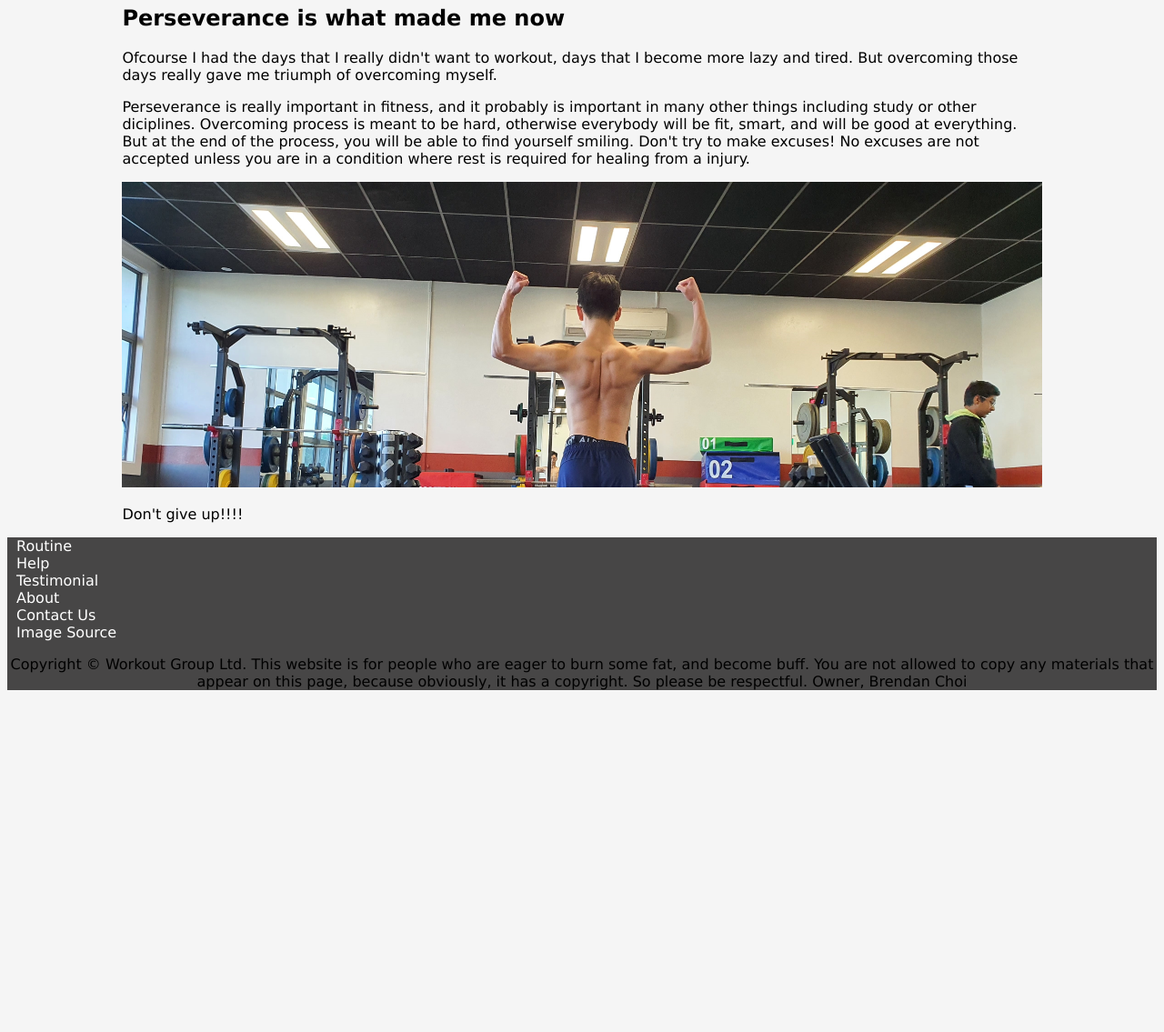
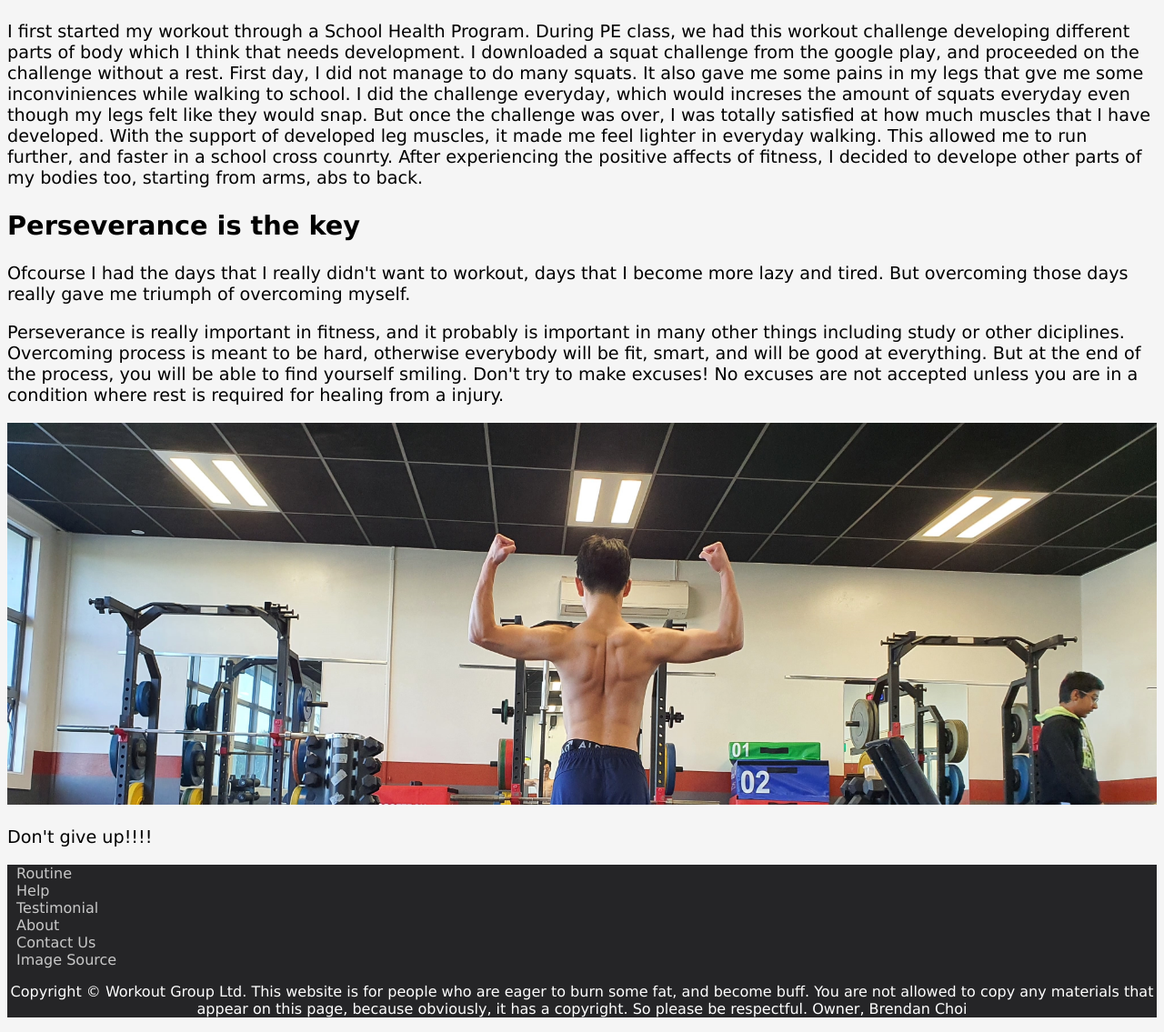
Before and after one commit to Brendanchoi626/NoExcuse, a Flask app: page /testimonial/ in a window 1280 px wide. Shown: the part 1223-2358 px from the top of the page at 91% size. Before the commit the page ends 1982 px from the top, so only its background shows below. Run offline with Flask 2, Linux system fonts and the light colour scheme.

Commit message:
wrapping things up

```diff
--- a/app.py
+++ b/app.py
@@ -2,6 +2,7 @@ import os
 import random
 import sqlite3
 from flask import Flask, render_template
+from flask import abort
 
 # Acts like a sql query runner
 def sqlite_conn(database, query, single=False):
@@ -22,39 +23,56 @@ def home():
     arr = os.listdir(r'C:\Users\brend\12DTP\12DTP\NoExcuse\static\videos with inspirational qoutes')
     randvid = random.choice(arr) #Selects a random video file from a folder with a path above and returns it
     return render_template('home.html', randvid=randvid)
+
 # routine page
 @app.route('/routine/')
 def all_routines():
     results = sqlite_conn('database.db', "SELECT * FROM Routine")
     return render_template('routine.html', routines=results)
+
 # help page
 @app.route('/help/')
 def help():
     results = sqlite_conn('database.db', "select id, name from Exercise where Exercise.id in (select exercise_id from Help)")
     return render_template('help.html', help=results)
+
 # workout_help page
 @app.route('/workout_help/<int:id>')
 def workouthelper(id):
     results = sqlite_conn('database.db', "SELECT desc FROM Help where Help.exercise_id == {}".format(id))
-    return render_template('workout_help.html', results=results)
+    if results != []:
+        return render_template('workout_help.html', results=results)
+    else:  #if a person tries to get an information that isn't in the database through url, error 404 page is shown
+        abort(404)
+
 # exercisenow page
 @app.route('/exercisenow/<int:id>')
 def exercisenow(id):
-    exercisenow = sqlite_conn('database.db', 'SELECT Exercise.name, ExerciseRoutine.reps, ExerciseRoutine.sets, ExerciseRoutine.term, Exercise.description FROM ExerciseRoutine INNER JOIN Exercise ON ExerciseRoutine.Exercise=Exercise.id WHERE ExerciseRoutine.Routine= (SELECT id FROM Routine WHERE id = {})'.format(id))
-    description = sqlite_conn('database.db', 'SELECT Routine.decscription FROM Routine WHERE id == {};'.format(id), True)
-    return render_template('exercisenow.html', exercisenow=exercisenow, description=description[0])
+    exercisenow = sqlite_conn('database.db', 'SELECT Exercise.name, Exercise.description FROM ExerciseRoutine INNER JOIN Exercise ON ExerciseRoutine.Exercise=Exercise.id WHERE ExerciseRoutine.Routine= (SELECT id FROM Routine WHERE id = {})'.format(id))
+    description = sqlite_conn('database.db', 'SELECT Routine.description FROM Routine WHERE id == {};'.format(id), True)
+    if exercisenow != [] and description != None:
+        return render_template('exercisenow.html', exercisenow=exercisenow, description=description[0])
+    else: #if a person tries to get an information that isn't in the database through url, error 404 page is shown
+        abort(404)
+
 # image copyright page
 @app.route('/images_copyrights/')
 def image_source():
     return render_template("images_copyrights.html")
+
 # about page
 @app.route('/about/')
 def about():
     return render_template("about.html")
+
 # testimpnial page
 @app.route('/testimonial/')
 def testimonial():
     return render_template("testimonial.html")
+@app.route('/contact_us')
+def contact_us():
+    return render_template('contact_us.html')
+
 # 404 error page
 @app.errorhandler(404)
 def page_not_found(e):
--- a/static/css/style.css
+++ b/static/css/style.css
@@ -94,7 +94,6 @@ nav ul {
     height: auto;
     background-color: rgb(50, 50, 50);
     margin-bottom: 1.25%;
-    font-size: smaller;
     padding: 5%;
     color: white;
 }
@@ -121,7 +120,6 @@ nav ul {
     margin: 0;
     padding: 0;
     box-sizing: border-box;
-    font-family: Verdana, Tahoma, sans-serif;
 }
 .gridview_layout a p{
     text-align: center;
@@ -131,8 +129,9 @@ nav ul {
     font-size: large;
     font-weight: bold;
     background-color: white;
+    color: black;
 }
-.gridview_layout {/*       displays the contents in grid, while keeping the*/
+.gridview_layout {/*displays the contents in grid, while keeping the*/
     display:grid;
     grid-template-columns: repeat(auto-fit, minmax(400px, 1fr));
     width: 100%;
@@ -144,7 +143,6 @@ nav ul {
     width: 400px;
     height: auto;
     position: relative;
-    background-color: white;
     margin: 10px auto;
     z-index: 0;
 }
@@ -189,19 +187,19 @@ nav ul {
 }
 .gridview_layout_element_text{/* styles the box + text created by transition motion */
     position: absolute;
-    color: white;
     bottom: 0;
     top: 10px;
     width: 400px;
     height: auto;
-    padding: 90px 30px;
+    padding: 15px 30px;
     display: none;
     text-align: center;
     font-size: auto;
     z-index: 1;
+    color: white;
     pointer-events: none;
 }
-.gridview_layout_element_text a::after{
+.gridview_layout_element a::after{
     text-decoration:none;
     margin: 0;
     padding: 0;
@@ -211,6 +209,9 @@ nav ul {
 }
 .gridview_layout_element:hover .gridview_layout_element_text{/* show hidden information on hover*/
     display: block;
+}
+.gridview_layout a p:hover{
+    background-color: whitesmoke;
 }
 /*------------------------------------------------------------------------------------------------------------------------------------*/
 /*styles home.html*/
@@ -292,7 +293,7 @@ nav ul {
     width:60%;
     height: auto;
     display: flex;
-    margin-left: 20%;
+    margin-left:20%;
 }
 .slideshow_element {/* Online css for the slidshow gallery */
     display: none;
@@ -358,17 +359,18 @@ nav ul {
 /*Styles footer.html*/
 /*------------------------------------------------------------------------------------------------------------------------------------*/
 footer{
-    background-color: rgb(71, 70, 70);
+    background-color: rgb(37, 37, 39);
     align-items: center;
 }
 footer a{
-    color: white;
+    color: rgb(200, 200, 200);
     text-align: center;
     text-decoration: none;
     padding: 10px 0 0 10px;
 }
 footer p{
     text-align: center;
+    color: white;
 }
 /*------------------------------------------------------------------------------------------------------------------------------------*/
 /* media queries for responsive lwebsite layout */
@@ -390,7 +392,7 @@ footer p{
         padding: 1%;
     }
 }
-@media screen and (max-width : 1200px){
+@media screen and (max-width : 1440px){
     /* exercisenow */
     .exercise_layout_element_text{
         width: 96%;
@@ -427,13 +429,14 @@ footer p{
         width: 100%;
         padding: 0;
     }
+    .nav, .gridview_layout, .exercise_layout, .home_txtnexttoimg, .home_txtoverimg, .information_layout{
+        font-size: larger;
+    }
 }
-@media screen and (max-width : 950px){
+@media screen and (max-width : 1080px){
     .home_contents_tobe_removed{
         display: none;
     }
-}
-@media screen and (max-width : 750px) {
     /* home */
     .home_container_content video{
         display: none;
@@ -442,12 +445,10 @@ footer p{
         bottom: 600px
     }
     .home_content2{
-        top: -120px;
-        font-size: x-small;
+        top: -200px;
     }
-    .home_content{
-        font-size: smaller;
-    }
+}
+@media screen and (max-width : 750px) {
     .home_content_tobe_removed2{
         display: none;
     }
--- a/templates/exercisenow.html
+++ b/templates/exercisenow.html
@@ -3,6 +3,7 @@
 {% block content %}
 <!-- html for exercisenow page -->
 <div class="exercise_layout"><!-- page layout for exercise page width 90%-->
+
     {{description|safe}}
     {% for exercise in exercisenow %}
     <div class="exercise_layout_element"><!-- horizontal layout for video and text -->
@@ -11,10 +12,11 @@
         </div>
         <div class="exercise_layout_element_text"><!-- The specific description of a specific exercise. -->
             <div class="exercise_layout_element_text_desc">
-                <p>{{exercise[4]|safe}} </p>
+                <p>{{exercise[1]|safe}} </p>
             </div>
         </div>
     </div>
     {% endfor %}
+
 </div>
 {% endblock %}
--- a/templates/footer.html
+++ b/templates/footer.html
@@ -4,7 +4,7 @@
     <footer><a href="/help">Help</a></footer>
     <footer><a href="/testimonial">Testimonial</a></footer>
     <footer><a href="/about">About</a></footer>
-    <footer><a href="#ContactUs">Contact Us</a></footer>
+    <footer><a href="/contact_us">Contact Us</a></footer>
     <footer><a href="/images_copyrights">Image Source</a></footer>
     <footer><p>Copyright &copy; Workout Group Ltd. This website
         is for people who are eager to burn some fat, and become
--- a/templates/layout.html
+++ b/templates/layout.html
@@ -3,16 +3,16 @@
 <head>
     <meta charset="UTF-8">
     <meta name="viewport" content="width=device-width, initial-scale=1.0">
-
     <title>NoExcuse</title>
     <link rel="stylesheet" href="/static/css/style.css"/>
-    <link rel="stylesheet" href="https://cdnjs.cloudflare.com/ajax/libs/font-awesome/4.7.0/css/font-awesome.min.css"/>
 </head>
+<!-- The structure of the page -->
 <body>
     <!-- Layouts the page, where Nav.html and fotter.html are constants. -->
     <nav>{% include 'nav.html' %}</nav>
     <!-- Main contents that show the min information -->
     <main>{% block content %}{% endblock %}</main>
+    <!-- Footer -->
     <footer>{% include 'footer.html' %}</footer>
 
 </body>
--- a/templates/nav.html
+++ b/templates/nav.html
@@ -13,7 +13,7 @@
       <!-- other buttons -->
       <li class="nav_other"><a href="/testimonial">Testimonial</a></li>
       <li class="nav_other"><a href="/about">About</a></li>
-      <li class="nav_other"><a href="#ContactUs">Contact Us</a></li>
+      <li class="nav_other"><a href="/contact_us">Contact Us</a></li>
    </ul>
 </nav>
 </div>
--- a/templates/routine.html
+++ b/templates/routine.html
@@ -3,13 +3,14 @@
 {% block content %}
 <!-- html for the routine page -->
 <h1 class="title">Routines</h1>
+
 <div class="gridview_layout"><!-- Page is layed out in a grid format -->
     {% for routine in routines %}
     <div class="gridview_layout_element"><!-- contents are here -->
         <a href="/exercisenow/{{routine[0]}}"><!-- description of a specific workout, it's image and its link -->
         <img src="/static/Pictures for routine page/{{routine[1]}}.jpg" height="400" width="400"><p>{{ routine[1] }}</p></a>
         <div class="gridview_layout_element_text"><!-- text in here will appear with fade affect on Hover -->
-            <p>{{ routine[2]|safe }}</p>
+            <p>{{ routine[2]|safe }}<a href="/exercisenow/{{routine[0]}}"></a></p>
         </div>
     </div>
     {% endfor %}
--- a/templates/testimonial.html
+++ b/templates/testimonial.html
@@ -3,33 +3,39 @@
 {% block content %}
 <!-- html for testimonial page -->
 <!-- My cringe testimonial, please don't read -->
+
 <div class="information_layout"><!-- straight forward vertical layout, width 80%-->
-    <div class="information_layout_element"><!-- Section 1 -->
+    <!-- Section 1 -->
+    <div class="information_layout_element">
     <h2>Everyone starts from the same spot</h2>
-    <img src="/static/pictures to be replaced/knee pushup.png">
-    <p>I first started my workout through a School Health Program. During PE class, we had this challenge
-        where I have to workout a specific part of my body which I think that needs development,
-        leaving the evidence of the workouts that I have done. I downloaded a squat challenge from the
-        google play, and proceeded on the challenge without a rest. First day, I wans't able to do many squats
-        and have struggled a bit in doing them. It also gave me some pains in my legs that gve me some inconviniences
-        while walking to school. I did the challenge everyday, which increses the amount of squats everyday even though
-        my legs felt like they would snap. But once the challenge was over, I was totally satisfied at how much muscles that I
-        have developed. With the support of developed meg muscles, it made me feel lighter in everyday walking and this allowed
-        me to run further, and faster in a school cross counrty. After experiencing the positive affects of fitness,
-        I decided to develope other parts of my bodies too, starting from arms, abs to back.</p>
+
+    <img src="/static/pictures to be replaced/knee pushup.png" alt="knee push up.jpg">
+    <p>I first started my workout through a School Health Program. During PE class, we had this workout challenge
+    developing different parts of body which I think that needs development. I downloaded a squat challenge from the
+    google play, and proceeded on the challenge without a rest. First day, I did not manage to do many squats.
+    It also gave me some pains in my legs that gve me some inconviniences while walking to school.
+    I did the challenge everyday, which would increses the amount of squats everyday even though
+    my legs felt like they would snap. But once the challenge was over, I was totally satisfied at how much muscles that I
+    have developed. With the support of developed leg muscles, it made me feel lighter in everyday walking. This allowed
+    me to run further, and faster in a school cross counrty. After experiencing the positive affects of fitness,
+    I decided to develope other parts of my bodies too, starting from arms, abs to back.</p>
     </div>
-    <div class="information_layout_element"><!-- Section 2 -->
-    <h2>Perseverance is what made me now</h2>
+
+    <!-- Section 2 -->
+    <div class="information_layout_element">
+    <h2>Perseverance is the key</h2>
+
     <p>Ofcourse I had the days that I really didn't want to workout, days that I become more lazy and tired.
-        But overcoming those days really gave me triumph of overcoming myself.
-    </p>
+    But overcoming those days really gave me triumph of overcoming myself. </p>
+
     <p>Perseverance is really important in fitness, and it probably is important in many other things including study
     or other diciplines. Overcoming process is meant to be hard, otherwise everybody will be fit, smart, and will be
     good at everything. But at the end of the process, you will be able to find yourself smiling. Don't try to make excuses!
-    No excuses are not accepted unless you are in a condition where rest is required for healing from a injury.
-    </p>
-    <img src="/static/pictures to be replaced/backflex.jpg">
+    No excuses are not accepted unless you are in a condition where rest is required for healing from a injury.</p>
+    <img src="/static/pictures to be replaced/backflex.jpg" alt="backflex.jpg" >
+
     <p>Don't give up!!!!</p>
     </div>
+
 </div>
 {% endblock %}
```
Also changed, not shown: templates/404.html (+9 -2 lines), templates/contact_us.html (+17 -0 lines), templates/images_copyrights.html (+34 -14 lines), database.db, templates/about.html (line endings or trailing spaces).
